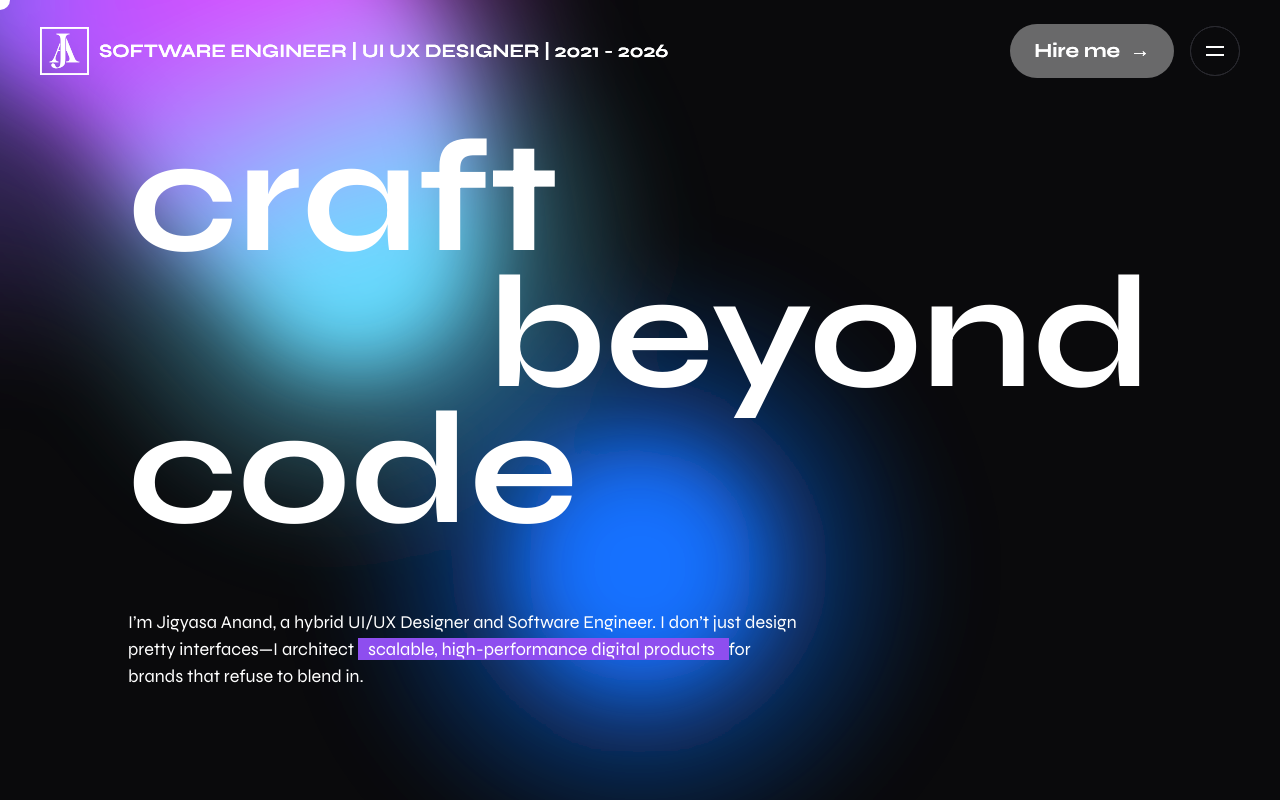
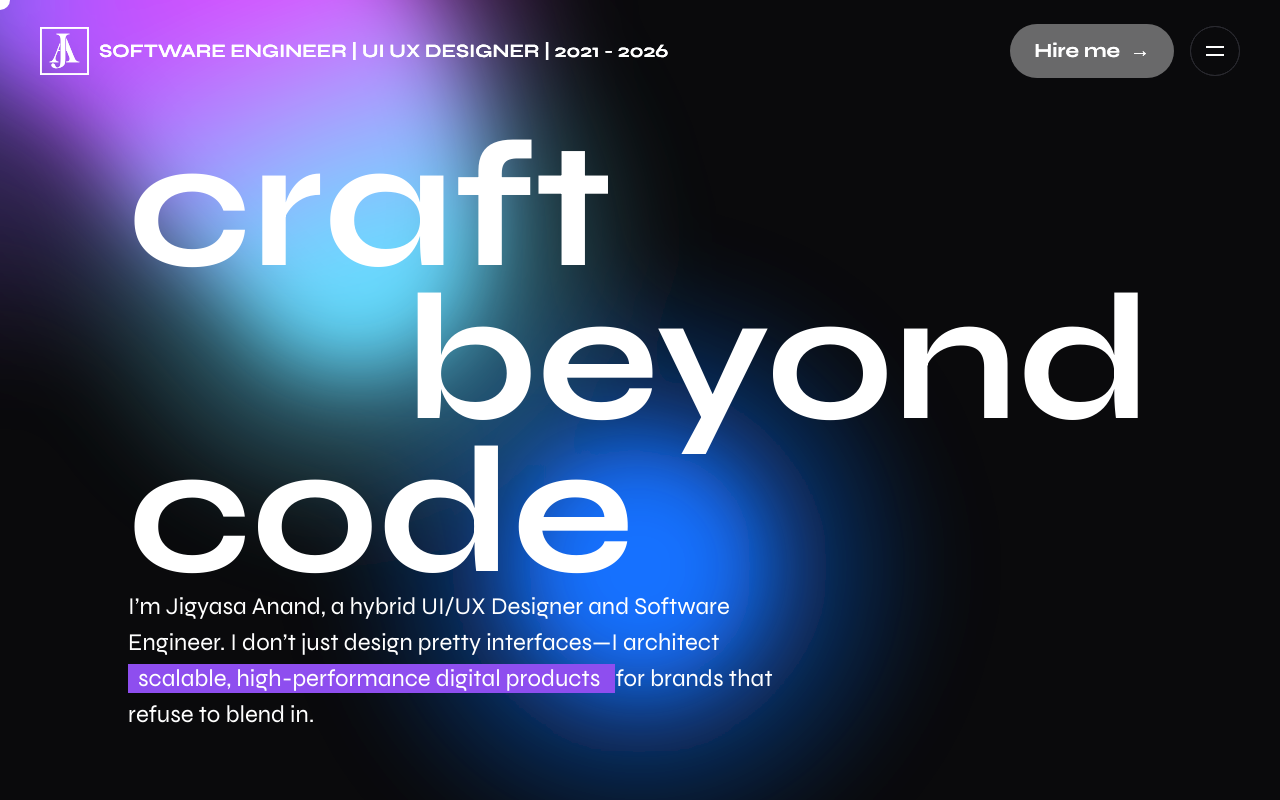
Before and after one commit to Jigyasaanand1407/JigyasaAnandPortfolio, a React (Vite) app: page / in a window 1280 px wide. Shown: the top 800 px of the page. Built offline with nearby package versions, Linux system fonts and the light colour scheme.

Commit message:
revert changes

```diff
--- a/src/components/BannerComponent/BannerContentComponent/BannerContentComponent.scss
+++ b/src/components/BannerComponent/BannerContentComponent/BannerContentComponent.scss
@@ -15,10 +15,6 @@
     }
     @media (max-width: 1152px){
      top: -120px;
-    }
-    @media (min-width: 991px) and (max-height: 720px){
-     top: -110px;
-
     }
   // top: 0;
   // height: 60%;
@@ -54,10 +50,6 @@
     @media (max-width: 800px){
       font-size: 16px;
       margin-top: 20px;
-    }
-    @media (min-width: 991px) and (max-height: 800px){
-
-      font-size: 18px;
     }
     .text-gradient {
       color: #fff;
@@ -109,12 +101,6 @@
    @media (max-width: 800px){
     font-size: 100px;
   }
-  @media (min-width: 991px) and (max-height: 800px) {
-    font-size: 160px;
-  }
-  @media (min-width: 991px) and (max-height: 720px) {
-    font-size: 140px;
-  }
 }
 
 /* Your Exact Font Weight */
```
